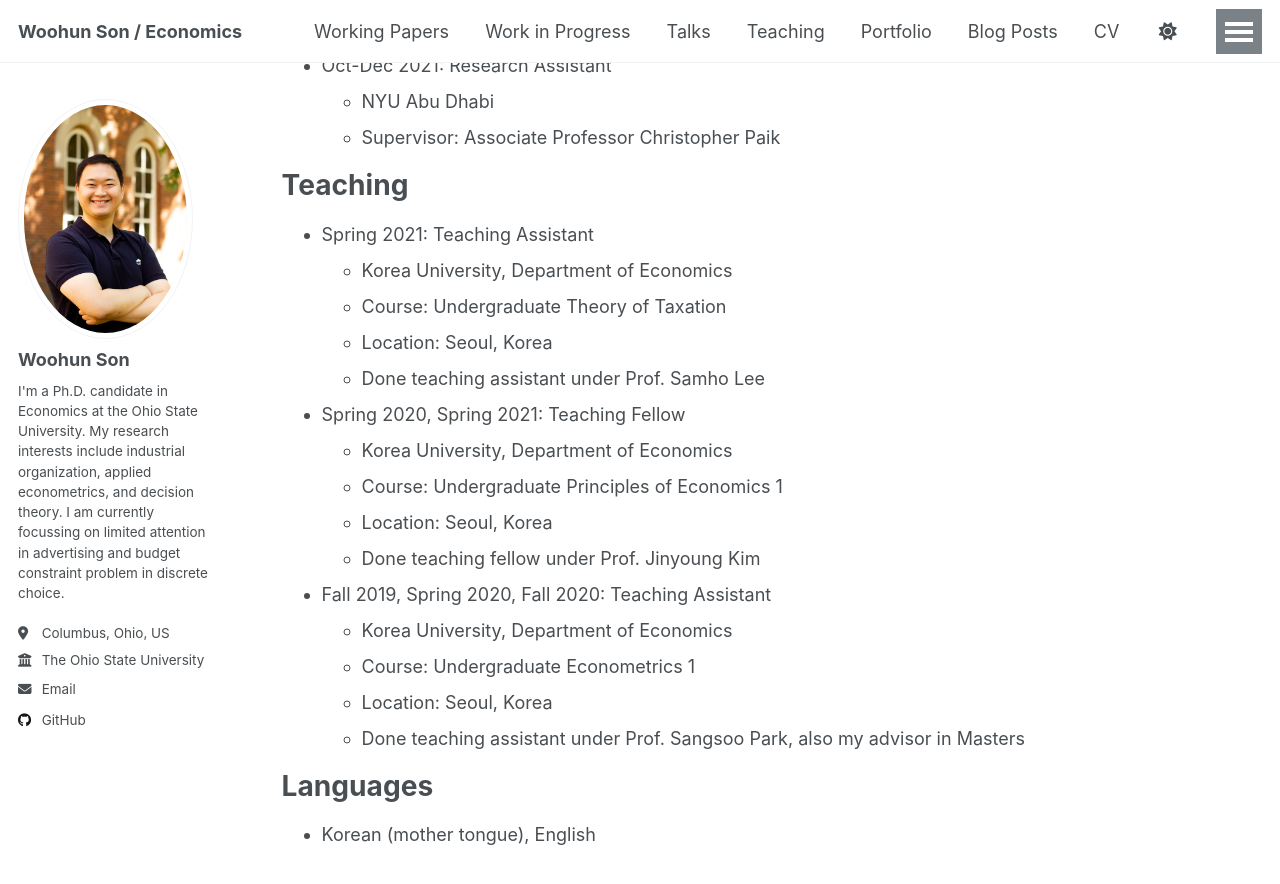
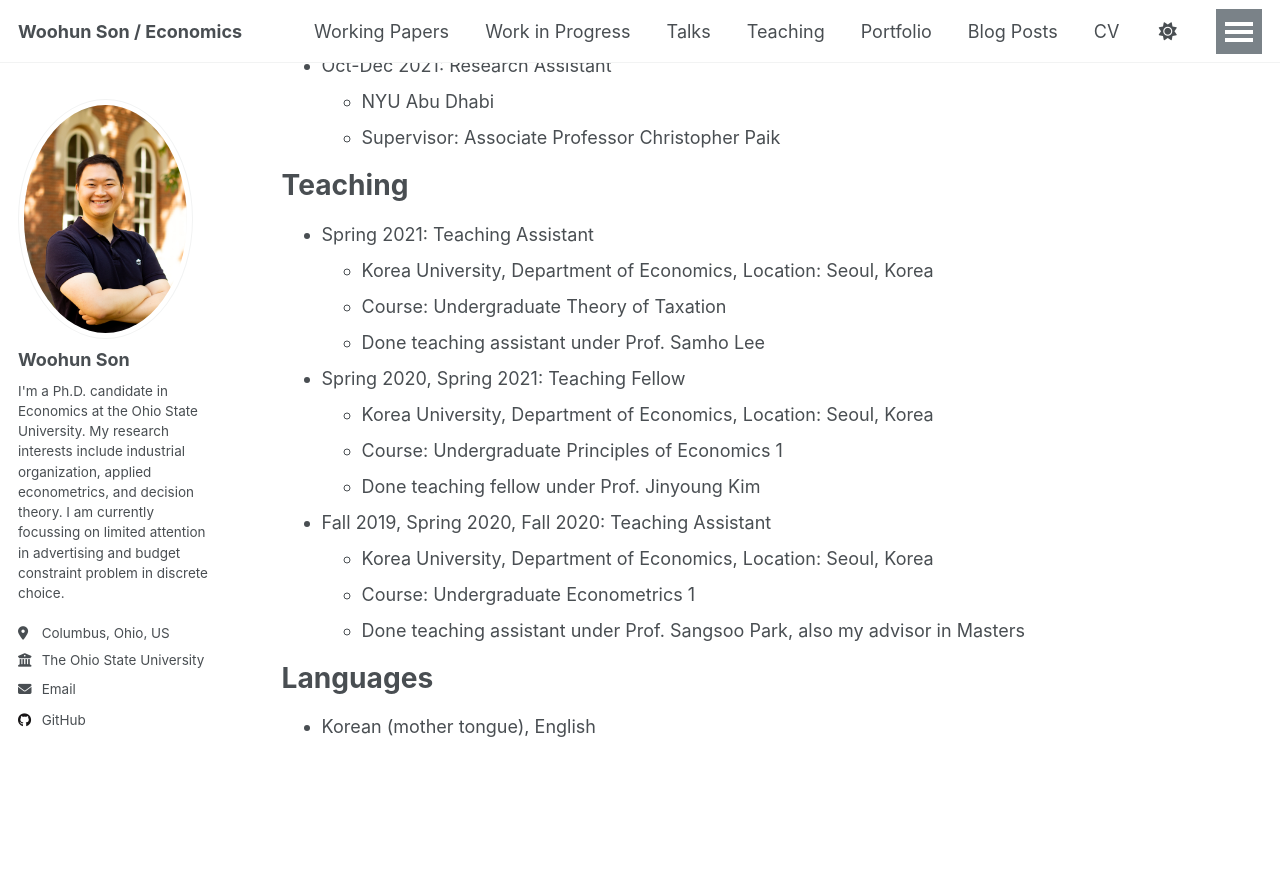
Before and after one commit to SonWoohun/SonWoohun.github.io, a Jekyll site: the page built from _pages/cv.md, in a window 1280 px wide and 900 px high, scrolled down 454 px. Shown: the top 884 px of the window. Built offline with Jekyll 4.4.1, drawn with Linux system fonts in a browser that asks for light colours; a script that is not in the unit is left out.

```diff
--- a/_pages/cv.md
+++ b/_pages/cv.md
@@ -29,21 +29,18 @@ Work experience
 Teaching
 ======
 * Spring 2021: Teaching Assistant
-  * Korea University, Department of Economics
+  * Korea University, Department of Economics, Location: Seoul, Korea
   * Course: Undergraduate Theory of Taxation
-  * Location: Seoul, Korea
   * Done teaching assistant under Prof. Samho Lee
 
 * Spring 2020, Spring 2021: Teaching Fellow
-  * Korea University, Department of Economics
+  * Korea University, Department of Economics, Location: Seoul, Korea
   * Course: Undergraduate Principles of Economics 1
-  * Location: Seoul, Korea
   * Done teaching fellow under Prof. Jinyoung Kim
 
 * Fall 2019, Spring 2020, Fall 2020: Teaching Assistant
-  * Korea University, Department of Economics
+  * Korea University, Department of Economics, Location: Seoul, Korea
   * Course: Undergraduate Econometrics 1
-  * Location: Seoul, Korea
   * Done teaching assistant under Prof. Sangsoo Park, also my advisor in Masters
 
   <!-- You can also add manual entries if needed:
```
Also changed, not shown: _pages/working_paper.html (added, +33 -0 lines).
